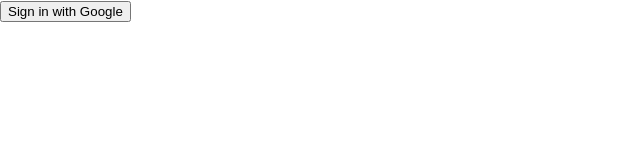
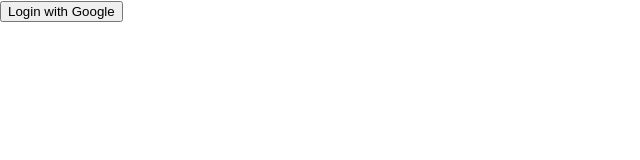
Before and after one commit to Sonugupta2001/sso-google-calendar-frontend, a React (Create React App) app: page / in a window 1280 px wide. Shown: the top 160 px of the page, without its empty margins (0-640 px from the left). Built offline with nearby package versions, Linux system fonts and the light colour scheme.

Commit message:
first commit

```diff
--- a/src/components/Dashboard.js
+++ b/src/components/Dashboard.js
@@ -14,25 +14,31 @@
   useEffect(() => {
     const fetchEvents = async () => {
       try {
-        const access_token = localStorage.getItem('access_token');
-        const refresh_token = localStorage.getItem('refresh_token');
+        const authorisation_code = localStorage.getItem('authorization_code');
 
-        const response = await fetch('http://localhost:5001/api/events/getEvents', {
+        const response = await fetch('http://localhost:5001/api/getEvents', {
+          method: 'GET',
+          credentials: "include",
           headers: {
-            Authorization: `Bearer ${access_token}`,
-            'x-refresh-token': refresh_token,
+            'Content-Type': 'application/json',
+            Authorization: `Bearer ${authorisation_code}`,
           },
         });
+
         const data = await response.json();
         if (data.success) {
           setEvents(Array.isArray(data.events) ? data.events : []);
-        } else {
-          console.error('Failed to fetch events:', data.message);
         }
-      } catch (error) {
-        console.error('Error fetching events:', error);
-      } finally {
-        setLoading(false);
+        else {
+          navigate('/');
+          console.error( data.message );
+        }
+      }
+      catch (error) {
+        console.error( error );
+      }
+      finally {
+        setLoading( false );
       }
     };
 
@@ -42,10 +48,25 @@
     }
   }, [fetched]);
 
-  const handleLogout = () => {
-    localStorage.removeItem('access_token');
-    localStorage.removeItem('refresh_token');
-    navigate('/');
+  const handleLogout = async () => {
+    localStorage.removeItem('authorization_code');
+    await fetch('http://localhost:5001/api/logout', {
+      method: 'GET',
+      credentials: "include",
+      headers: {
+        'Content-Type': 'application/json',
+      },
+    })
+    .then(response => response.json())
+    .then(data => {
+      if (data.success) {
+        console.log('logged out successfully');
+        navigate('/');
+      }
+      else {
+        console.error( data.message );
+      }
+    })
   };
 
   const columns = [
--- a/src/components/Login.js
+++ b/src/components/Login.js
@@ -4,38 +4,33 @@
 
 const Login = () => {
   const navigate = useNavigate();
-  const [isSubmitting, setIsSubmitting] = React.useState(false);
 
   const handleLogin = useGoogleLogin({
     flow: "auth-code",
     onSuccess: async (response) => {
-      if (isSubmitting) return;
-      setIsSubmitting(true);
+      const authorizationCode = response.code;
+      localStorage.setItem('authorization_code', authorizationCode);
 
-      const authorizationCode = response.code;
-
-      fetch('http://localhost:5001/api/auth/getTokens', {
-        method: 'GET',
+      await fetch('http://localhost:5001/api/login', {
+        method: 'POST',
+        credentials: "include",
         headers: {
           'Content-Type': 'application/json',
-          'Authorization': `Bearer ${authorizationCode}`,
         },
+        body: JSON.stringify({
+          code: authorizationCode,
+        }),
       })
-        .then((response) => response.json())
-        .then((data) => {
-          if (data.success) {
-            localStorage.setItem('access_token', data.tokens.access_token);
-            localStorage.setItem('refresh_token', data.tokens.refresh_token);
-            localStorage.setItem('user', JSON.stringify(data.user));
-
-            navigate('/dashboard');
-          } else {
-            console.error('Authentication failed:', data.message);
-          }
-        })
-        .catch((error) => {
-          console.error('Error during authentication:', error);
-        });
+      .then(response => response.json())
+      .then(data => {
+        if (data.success) {
+          console.log('session id: ', document.cookie);
+          navigate('/dashboard');
+        }
+        else {
+          console.error( data.message );
+        }
+      })
     },
     onError: () => {
       console.error('Login Failed');
@@ -45,8 +40,8 @@
 
   return (
     <div className="login-container">
-      <button onClick={handleLogin} disabled={isSubmitting}>
-        {isSubmitting ? 'Signing in...' : 'Sign in with Google'}
+      <button onClick={handleLogin}>
+        Login with Google
       </button>
     </div>
   );
```
